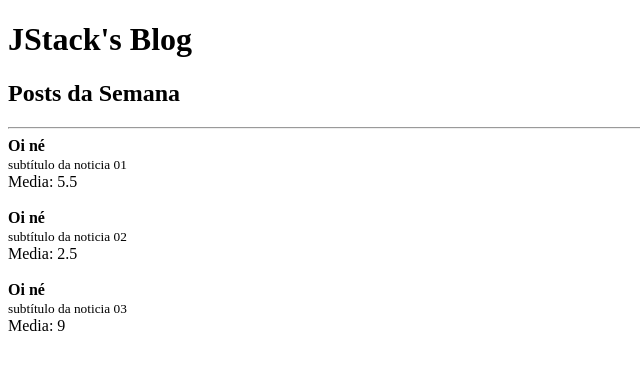
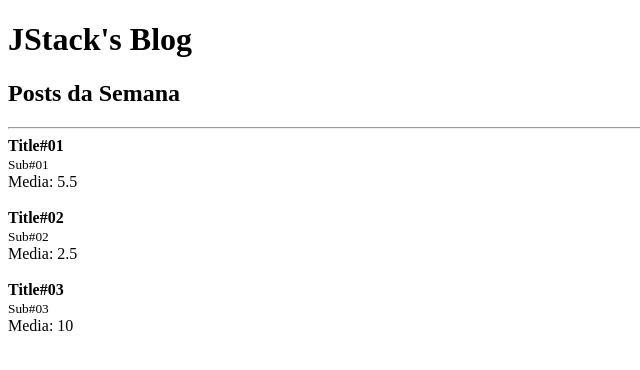
Before and after one commit to feliperocha93/fundamentals-react, a React app: page / in a window 1280 px wide. Shown: the top 370 px of the page, without its empty margins (0-640 px from the left). Built offline with nearby package versions, Linux system fonts and the light colour scheme.

Commit message:
Learning about lists rendering

```diff
--- a/src/App.js
+++ b/src/App.js
@@ -2,6 +2,12 @@
 
 import Post from "./Post";
 import Header from "./Header";
+
+const posts = [
+  { title: 'Title#01', subtitle: 'Sub#01', likes: 11},
+  { title: 'Title#02', subtitle: 'Sub#02', likes: 5},
+  { title: 'Title#03', subtitle: 'Sub#03', likes: 20},
+];
 
 function App() {
   return (
@@ -12,27 +18,16 @@
 
       <hr />
 
-      <Post
-        likes={11}
-        post={{
-          title: 'Oi né',
-          subtitle: 'subtítulo da noticia 01'
-        }}
-      />
-      <Post
-        likes={5}
-        post={{
-          title: 'Oi né',
-          subtitle: 'subtítulo da noticia 02'
-        }}
-      />
-      <Post
-        likes={18}
-        post={{
-          title: 'Oi né',
-          subtitle: 'subtítulo da noticia 03'
-        }}
-      />
+      {posts.map(post => (
+        <Post
+          key={post.title}
+          likes={post.likes}
+          post={{
+            title: post.title,
+            subtitle: post.subtitle,
+          }}
+        />
+      ))}
     </>
   );
 }
```
Also changed, not shown: 1 other file (tests, documents, lock files or other folders).
